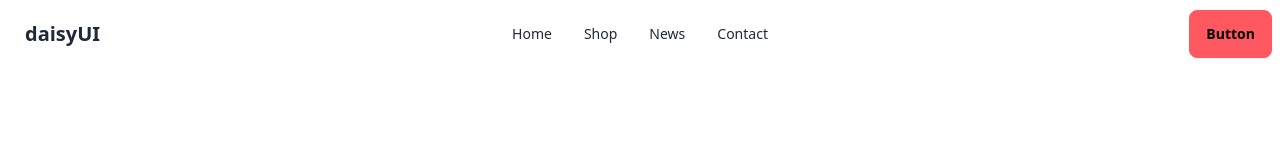
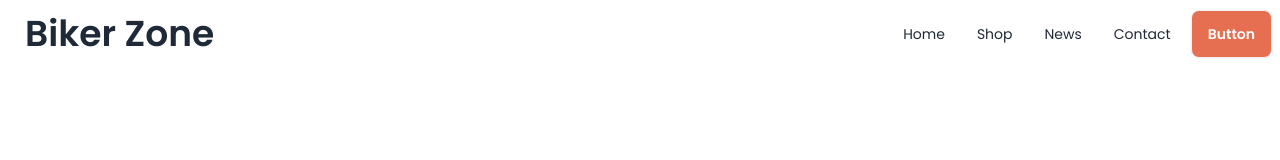
Before and after one commit to shohan89/biker-zone, a plain HTML site: page index.html in a window 1280 px wide. Drawn offline with nearby package versions, Linux system fonts and the light colour scheme.

Commit message:
Custom Font Custom Color And Nav Customization

```diff
--- a/index.html
+++ b/index.html
@@ -11,12 +11,38 @@
       type="text/css"
     />
     <script src="https://cdn.tailwindcss.com"></script>
+    <!-- Google Fonts -->
+    <link rel="preconnect" href="https://fonts.googleapis.com" />
+    <link rel="preconnect" href="https://fonts.gstatic.com" crossorigin />
+    <link
+      href="https://fonts.googleapis.com/css2?family=Poppins:ital,wght@0,100;0,200;0,300;0,400;0,500;0,600;0,700;0,800;0,900;1,100;1,200;1,300;1,400;1,500;1,600;1,700;1,800;1,900&display=swap"
+      rel="stylesheet"
+    />
+    <!-- custom tailwind configuration -->
+    <script>
+      tailwind.config = {
+        theme: {
+          extend: {
+            colors: {
+              clifford: "#da373d",
+              "bike-primary": "#E76F51",
+            },
+          },
+        },
+      };
+    </script>
+    <!-- custom styles -->
+    <style>
+      .font-poppins {
+        font-family: "Poppins", sans-serif;
+      }
+    </style>
   </head>
-  <body>
-    <header>
+  <body class="font-poppins">
+    <header class="md:container md:mx-auto">
       <nav>
         <div class="navbar bg-base-100">
-          <div class="navbar-start">
+          <div class="flex-1">
             <div class="dropdown">
               <div tabindex="0" role="button" class="btn btn-ghost lg:hidden">
                 <svg
@@ -49,7 +75,7 @@
                 <li><a>Item 3</a></li>
               </ul>
             </div>
-            <a class="btn btn-ghost text-xl">daisyUI</a>
+            <a class="btn btn-ghost text-4xl">Biker Zone</a>
           </div>
           <div class="navbar-center hidden lg:flex">
             <ul class="menu menu-horizontal px-1">
@@ -59,13 +85,13 @@
               <li><a>Contact</a></li>
             </ul>
           </div>
-          <div class="navbar-end">
-            <a class="btn btn-error">Button</a>
+          <div class="">
+            <a class="btn bg-bike-primary text-white">Button</a>
           </div>
         </div>
       </nav>
     </header>
-    <main></main>
+    <main class="md:container md:mx-auto"></main>
     <footer></footer>
   </body>
 </html>
```
